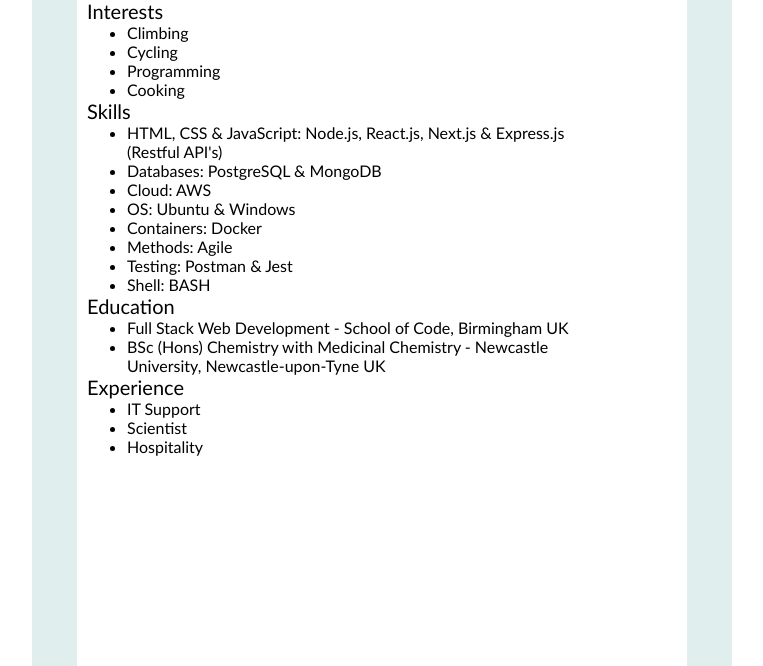
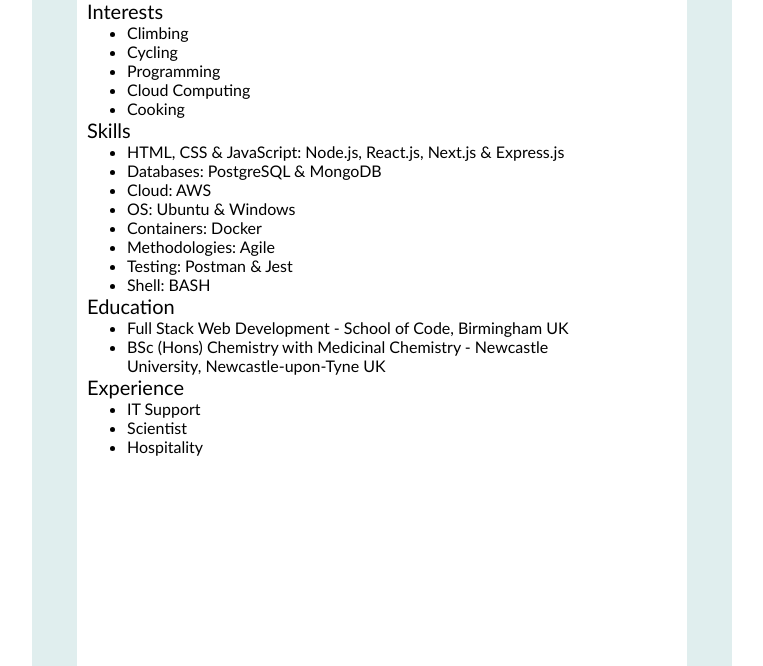
Before and after one commit to michaelfswann/cloud-resume-challenge, a plain HTML site: page resume.html in a window 1280 px wide. Shown: the part 134-800 px from the top of the page, without its empty margins (258-1021 px from the left). Drawn offline with Linux system fonts and the light colour scheme.

Commit message:
changed resume.html

```diff
--- a/resume.html
+++ b/resume.html
@@ -20,19 +20,17 @@
         <li>Climbing</li>
         <li>Cycling</li>
         <li>Programming</li>
+        <li>Cloud Computing</li>
         <li>Cooking</li>
       </ul>
       <p class="head">Skills</p>
       <ul>
-        <li>
-          HTML, CSS & JavaScript: Node.js, React.js, Next.js & Express.js
-          (Restful API's)
-        </li>
+        <li>HTML, CSS & JavaScript: Node.js, React.js, Next.js & Express.js</li>
         <li>Databases: PostgreSQL & MongoDB</li>
         <li>Cloud: AWS</li>
         <li>OS: Ubuntu & Windows</li>
         <li>Containers: Docker</li>
-        <li>Methods: Agile</li>
+        <li>Methodologies: Agile</li>
         <li>Testing: Postman & Jest</li>
         <li>Shell: BASH</li>
       </ul>
```
